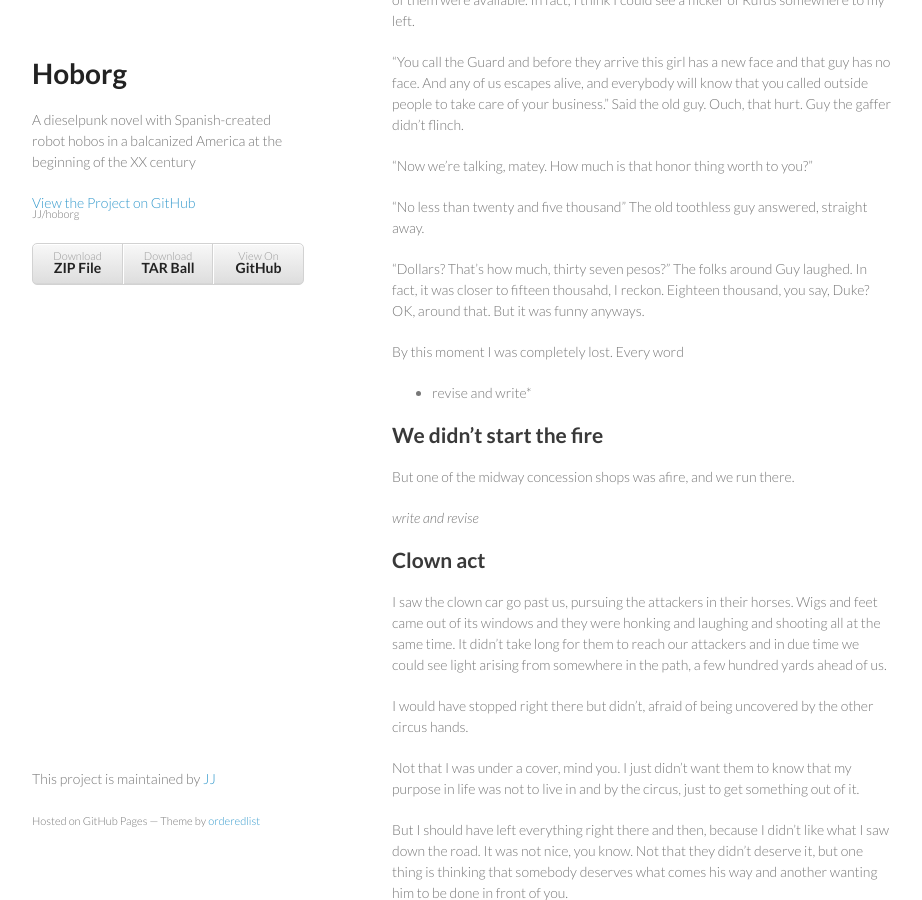
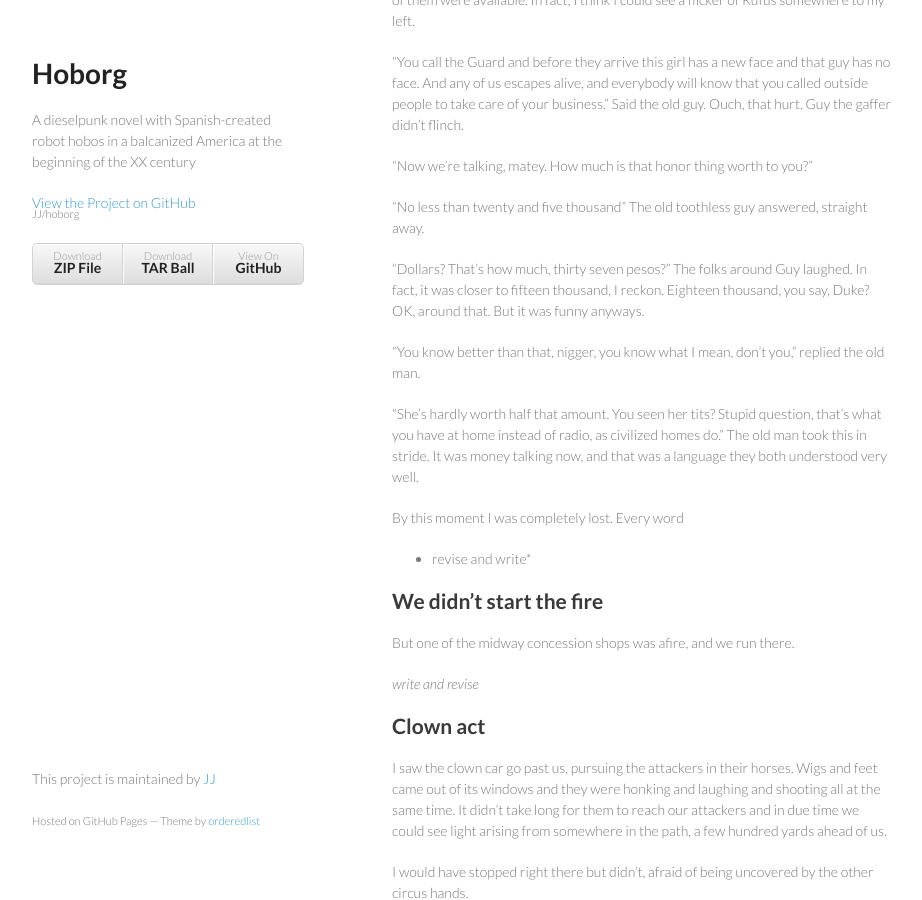
Before and after one commit to JJ/hoborg, a Jekyll site: the page built from text/text.md, in a window 1280 px wide and 900 px high, scrolled down 18770 px. Shown: the whole window, without its empty margins (178-1100 px from the left). Built offline with Jekyll 4.4.1, drawn with Linux system fonts in a browser that asks for light colours.

Commit message:
Sync text/text.md from master to gh-pages

```diff
--- a/text/text.md
+++ b/text/text.md
@@ -1006,9 +1006,13 @@ flinch.
 answered, straight away.
 
 "Dollars? That's how much, thirty seven pesos?" The folks around Guy
-laughed. In fact, it was closer to fifteen thousahd, I
+laughed. In fact, it was closer to fifteen thousand, I
 reckon. Eighteen thousand, you say, Duke? OK, around that. But it was
 funny anyways.
+
+"You know better than that, nigger, you know what I mean, don't you," replied the old man.
+
+"She's hardly worth half that amount. You seen her tits? Stupid question, that's what you have at home instead of radio, as civilized homes do." The old man took this in stride. It was money talking now, and that was a language they both understood very well.
 
 
 
```
